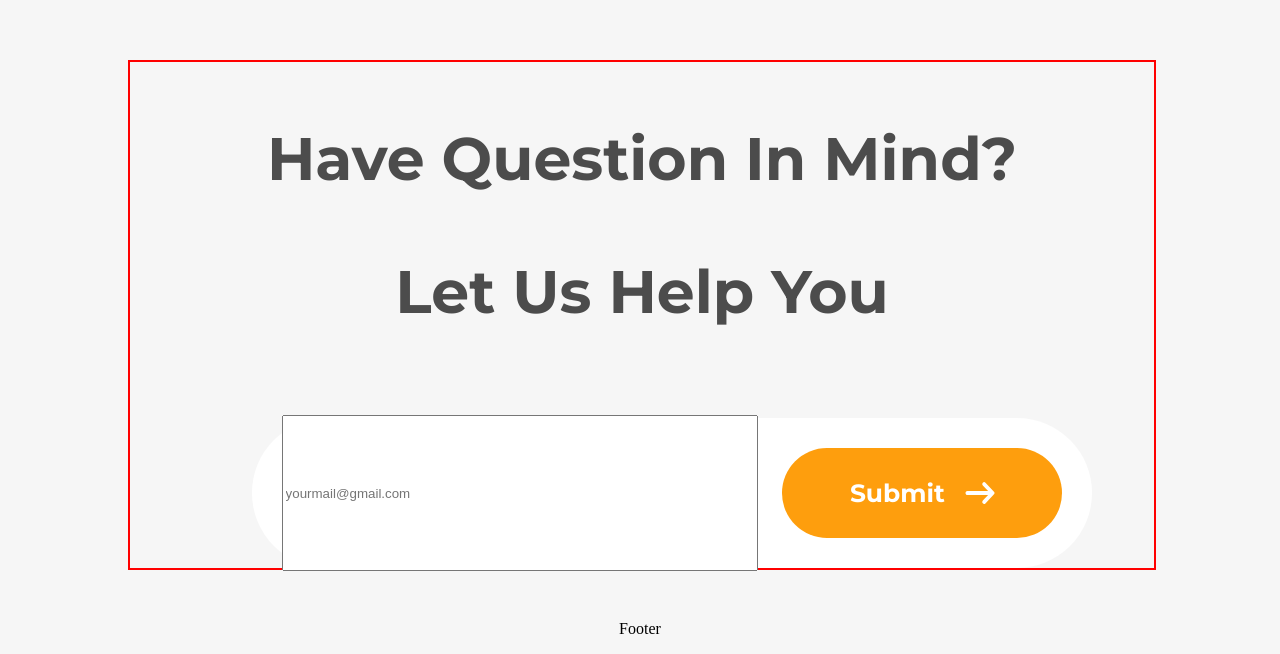
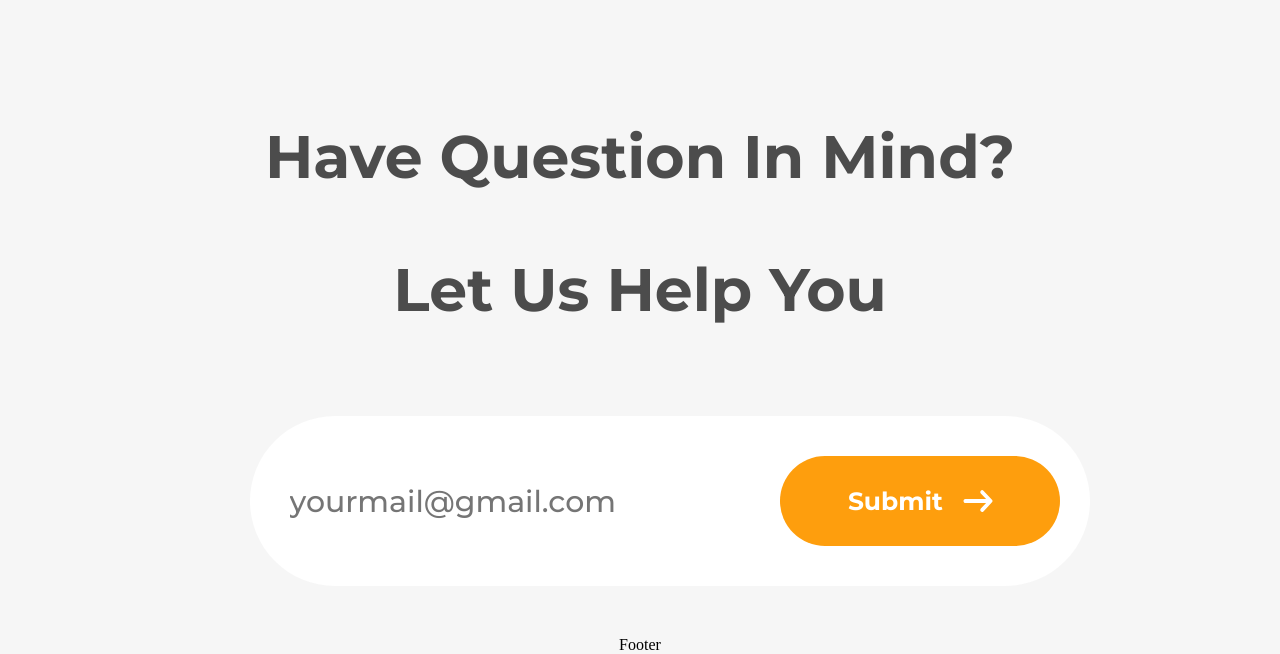
Before and after one commit to mambachristophersteven/react-restaurant-landing-page, a React (Create React App) app: page / in a window 1280 px wide. Shown: the part 4575-5229 px from the top of the page. Built offline with nearby package versions, Linux system fonts and the light colour scheme.

Commit message:
styling finished for ContactSection

```diff
--- a/src/Sections/ContactSection/ContactSection.css
+++ b/src/Sections/ContactSection/ContactSection.css
@@ -4,7 +4,6 @@
     flex-direction: column;
     align-items: center;
     gap: 30px;
-    border: 2px solid red;
 }
 
 .contact-top{
@@ -23,12 +22,18 @@
     justify-content: space-between;
     background: var(--white);
     border-radius: 100px;
-    padding: 0px 30px;
+    padding: 10px 30px;
 }
 
 form input{
     width: 60%;
     height: inherit;
     outline: none;
+    color: var(--input-text);
+    font-family: monMedium;
+    font-size: 30px;
+    border: none;
+    border-radius: 100px;
+    padding: 0px 10px;
 
 }
```
